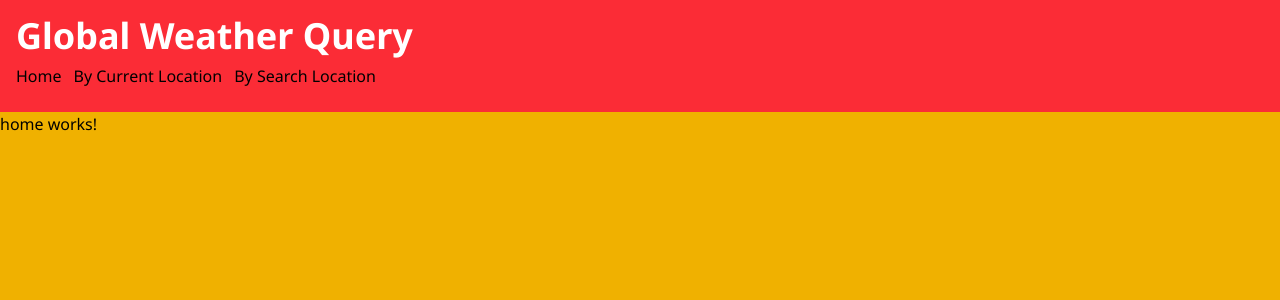
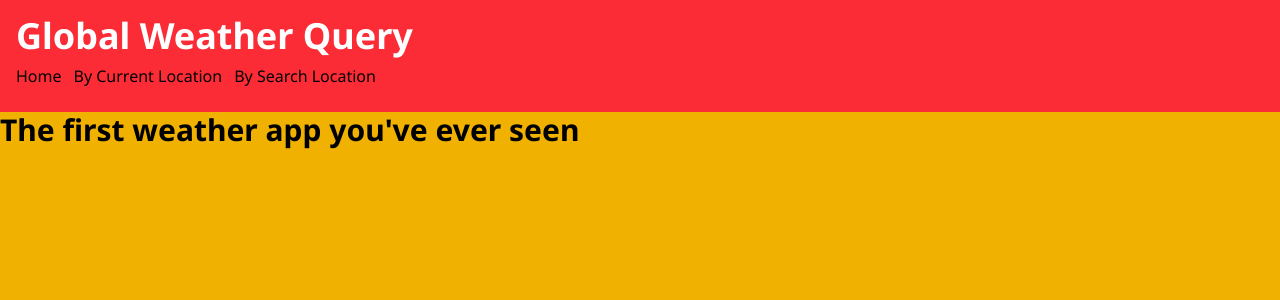
Before and after one commit to samson-oka/weather-query-ng, an Angular app: page / in a window 1280 px wide. Shown: the top 300 px of the page. Built offline with nearby package versions, Linux system fonts and the light colour scheme.

Commit message:
change home page content

```diff
--- a/src/app/home/home.component.html
+++ b/src/app/home/home.component.html
@@ -1 +1,3 @@
-<p>home works!</p>
+<section class="page">
+    <h2 class="text-3xl font-bold">The first weather app you've ever seen</h2>
+</section>
```
